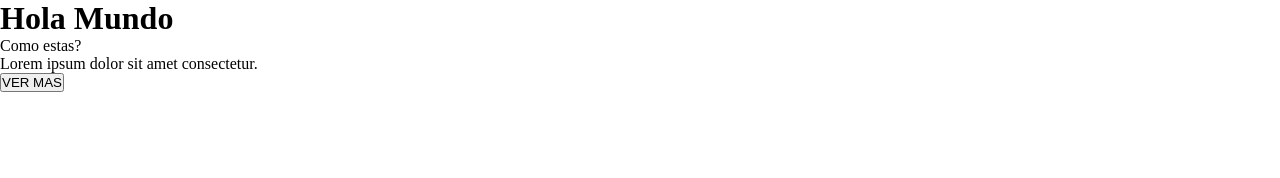
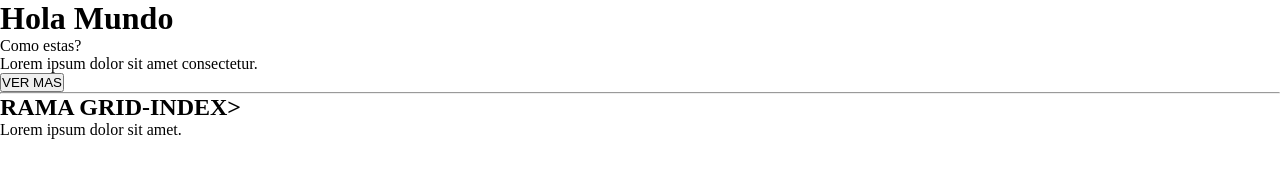
Before and after one commit to Macampos1/mi_repositorio, a plain HTML site: page index.html in a window 1280 px wide. Drawn offline with Linux system fonts and the light colour scheme.

Commit message:
trabajando en la rama nueva

```diff
--- a/index.html
+++ b/index.html
@@ -12,6 +12,10 @@
     <p>Como estas?</p>
     <p>Lorem ipsum dolor sit amet consectetur.</p>
     <button>VER MAS</button>
+    <!-- linea horizontal hr -->
+    <hr>
+    <h2>RAMA GRID-INDEX></h2>
+    <p>Lorem ipsum dolor sit amet.</p>
 
 </body>
 </html>
```
